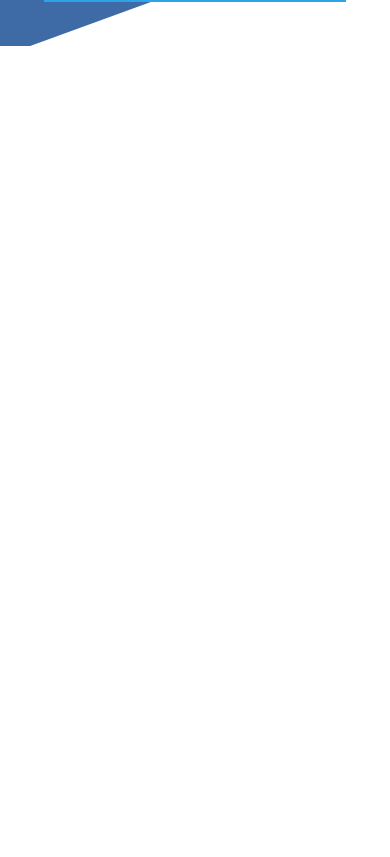
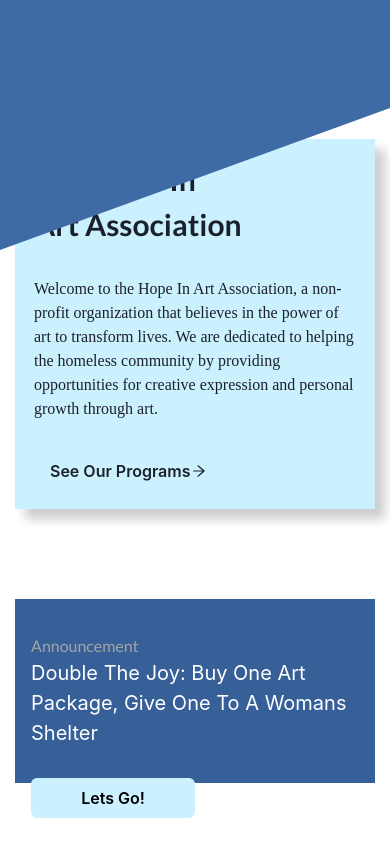
Before and after one commit to JackXN/hope-in-art, a Next.js app: page / in a window 390 px wide. Shown: the part 1017-1874 px from the top of the page. Before the commit the page ends 1063 px from the top, so only its background shows below. Built offline with nearby package versions, Linux system fonts and the light colour scheme; a web font is replaced by a local one.

Commit message:
infosection mobile

```diff
--- /dev/null
+++ b/components/containers/Hero/Announcement.js
@@ -0,0 +1,70 @@
+import React from 'react'
+import {Box, Text, Button, Link} from '@chakra-ui/react';
+
+
+
+
+
+
+const ANNOUNCEMENT = 'Double The Joy: Buy One Art Package, Give One To A Womans Shelter';
+
+
+
+const Announcement = () => {
+  return (
+<Box sx={styles.container}>
+    <Box sx={styles.textContainer}>
+    <Text as='p'>Announcement</Text>
+    <Text as='h2'>{ANNOUNCEMENT}</Text>
+    </Box>
+    <Button>Lets Go!</Button>
+</Box>
+  )
+}
+
+
+
+const styles = {
+    container: {
+        display: 'flex',
+        flexDirection: 'column',
+        backgroundColor: '#375F98',
+        padding: '15px 16px',
+        height: '120%',
+        mt: ['90px'],
+        mb: ['100px'],
+
+    p: {
+        fontFamily: 'Lato',
+        color: '#A5A5A5'
+    },
+
+    h2: {
+        color: 'white',
+        fontSize: ['20px']
+
+    },
+
+    Button: {
+        backgroundColor: '#CCF1FE',
+        color: 'black',
+        width: ['50%'],
+        position: 'relative',
+        top: ['50px']
+
+    }
+
+    },
+
+
+    textContainer: {
+        position: 'relative',
+        top: ['20px']
+    }
+
+
+
+}
+
+
+export default Announcement
--- a/components/containers/Hero/InfoContainer.js
+++ b/components/containers/Hero/InfoContainer.js
@@ -0,0 +1,25 @@
+import React from 'react';
+
+import {Box} from '@chakra-ui/react';
+
+import Announcement from './Announcement';
+import Intro from './Intro';
+
+
+
+
+const InfoContainer = () => {
+  return (
+    <div
+    style={{
+      padding: ['15px'],
+    }}
+    >
+
+  <Intro/>
+  <Announcement/>
+    </div>
+  )
+}
+
+export default InfoContainer
--- /dev/null
+++ b/components/containers/Hero/Intro.js
@@ -0,0 +1,59 @@
+import React from 'react';
+import {Box, Text, Button, Link} from '@chakra-ui/react';
+
+import {AiOutlineArrowRight as Arrow} from 'react-icons/ai';
+
+const Intro = () => {
+  return (
+    <Box sx={styles.container}>
+    <Text as='h2'>The Hope In <br/> Art Association</Text>
+    <Box sx={styles.content}>
+<Text as='p'>
+    Welcome to the Hope In Art Association, a non-profit organization that believes in the power of art to transform lives. We are dedicated to helping the homeless community by providing opportunities for creative expression and personal growth through art.
+    </Text>
+    </Box>
+    <Button
+    bg='none'
+
+    ><Link>See Our Programs</Link> <Arrow/></Button>
+    </Box>
+  )
+}
+
+
+
+const styles = {
+    container: {
+        mt: ['30px'],
+    backgroundColor: '#CCF1FE',
+    boxShadow: '10px 10px 10px rgba(0,0,0,0.2)',
+    padding: '18px 19px',
+    mt: ['150px'],
+
+
+    h2: {
+        fontSize: ['30px'],
+        fontFamily: 'Lato',
+        fontWeight: 'bold',
+        mb: ['30px']
+
+    }
+    },
+
+    content: {
+    p: {
+        fontFamily: 'Montserrat',
+        fontWeight: 'light',
+        fontSize: ['16px'],
+        mb: ['30px']
+    },
+
+
+
+},
+
+
+
+}
+
+export default Intro
--- a/components/containers/Hero/styles.js
+++ b/components/containers/Hero/styles.js
@@ -58,15 +58,15 @@ mb: [null,null,null,'120px'],
 
     banner: {
         content: '""',
-        height: '75vh',
+        height: '85vh',
         width: '2000px',
         background: '#3E6AA6',
         position: 'absolute',
         left: '-350px',
-        top: '184px',
+        top: '290px',
         bottom: '0',
         transform: 'rotate(160deg)',
-        zIndex: 1,
+        zIndex: 0,
         boxShadow: '10px 10px 10px rgba(0,0,0,0.2)'
     },
 
@@ -75,7 +75,7 @@ mb: [null,null,null,'120px'],
         // mt: ['20px'],
         padding: ['20px'],
         flex: 2,
-        textAlign: ['center', 'center', 'center', 'left'],
+        textAlign: ['center', 'center', 'center', ''],
         zIndex: 10,
         position: 'relative',
         bottom: [null,null,null,'61px'],
@@ -101,7 +101,8 @@ mb: [null,null,null,'120px'],
             fontFamily:'Lato',
             color: 'lightgray',
             fontSize: ['16px'],
-            width: '70%'
+            width: ['100%'],
+
 
         }
     },
--- a/pages/index.tsx
+++ b/pages/index.tsx
@@ -14,7 +14,7 @@ import Hero from '../components/containers/Hero/index';
 import InfoSection from '../components/containers/InfoSection/Index';
 import AboutSection from '../components/containers/AboutSection/index';
 import ContributionSection from '../components/containers/ContributionSection/Index';
-
+import InfoContainer from '../components/containers/Hero/InfoContainer';
 
 
 
@@ -45,6 +45,7 @@ useEffect(() => {
       <Box>
           {/* <Navbar/> */}
           <Hero/>
+          <InfoContainer/>
           {/* <InfoSection/> */}
           {/* <AboutSection/> */}
           </Box>
```
